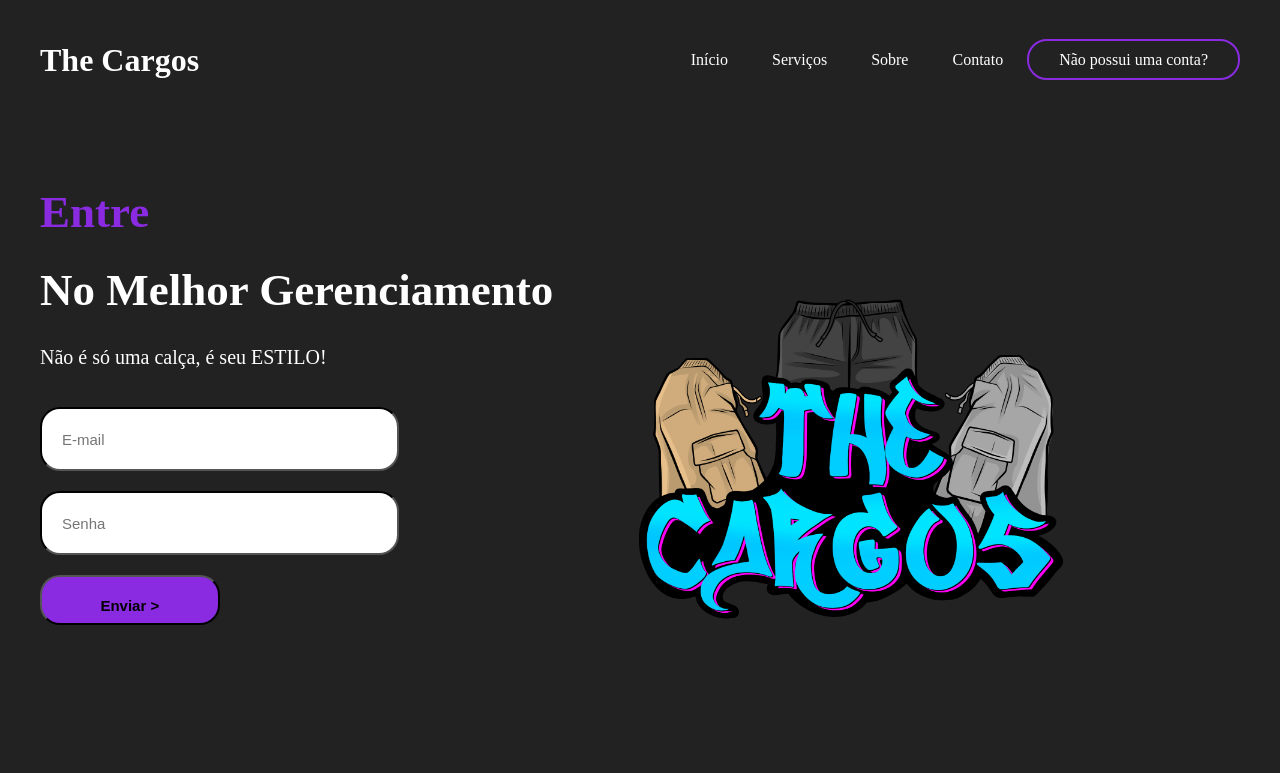
After one commit to LuizSuperman1/The-Cargos, a PHP site: page /teladelogin.html in a window 1280 px wide. The commit adds this page. Shown: the top 773 px of the page. Run offline with PHP 8.4, Linux system fonts and the light colour scheme.

Commit message:
atualização da pag
pagina de cadastro e pagina para login direto

```diff
--- a/LandingPage2/style.css
+++ b/LandingPage2/style.css
@@ -65,8 +65,6 @@ a:hover{
 h1{
 
     font-weight: 200px ;
-    font-size: 40pt;
-
 
 }
 
@@ -96,6 +94,7 @@ p{
 
     line-height: 20px;
     max-width: 500px;
+    font-size: 15pt;
 
 }
 
--- /dev/null
+++ b/LandingPage2/teladelogin.html
@@ -0,0 +1,58 @@
+<!DOCTYPE html>
+<html lang="en">
+<head>
+    <meta charset="UTF-8">
+    <meta http-equiv="X-UA-Compatible" content="IE=edge">
+    <meta name="viewport" content="width=device-width, initial-scale=1.0">
+    <link rel="stylesheet" href="style.css">
+    <title>Document</title>
+</head>
+<body>
+
+    <header>
+
+        <div id="title">
+            <h1>The Cargos</h1>
+        </div>
+
+        <ul>
+            <a href="#"><li>Início</li></a>
+            <a href="#"><li>Serviços</li></a>
+            <a href="#"><li>Sobre</li></a>
+            <a href="#"><li>Contato</li></a>
+            <a href="teladecadastro.html" id="inscreva-se-btn"><li>Não possui uma conta?</li></a>
+
+        </ul>
+
+    </header>
+
+
+    <main>
+
+        <aside>
+            <h2><span>Entre</span></h2>
+            <h2>No Melhor Gerenciamento</h2>
+            <p>Não é só uma calça, é seu ESTILO! </p>
+            <form>
+
+                <input type="email" placeholder="E-mail">
+                <input type="password" placeholder="Senha">
+                <input type="submit" value="Enviar >">
+
+
+            </form>
+
+        </aside>
+
+        <article>
+
+            <img src="ascalcas.png" alt="as-calcas" href="https://www.instagram.com/the_cargos">
+
+        </article>
+
+    </main>
+
+
+
+</body>
+</html>
```
Also changed, not shown: LandingPage2/teladecadastro.html (added, +58 -0 lines), LandingPage2/fonts.css (added).
